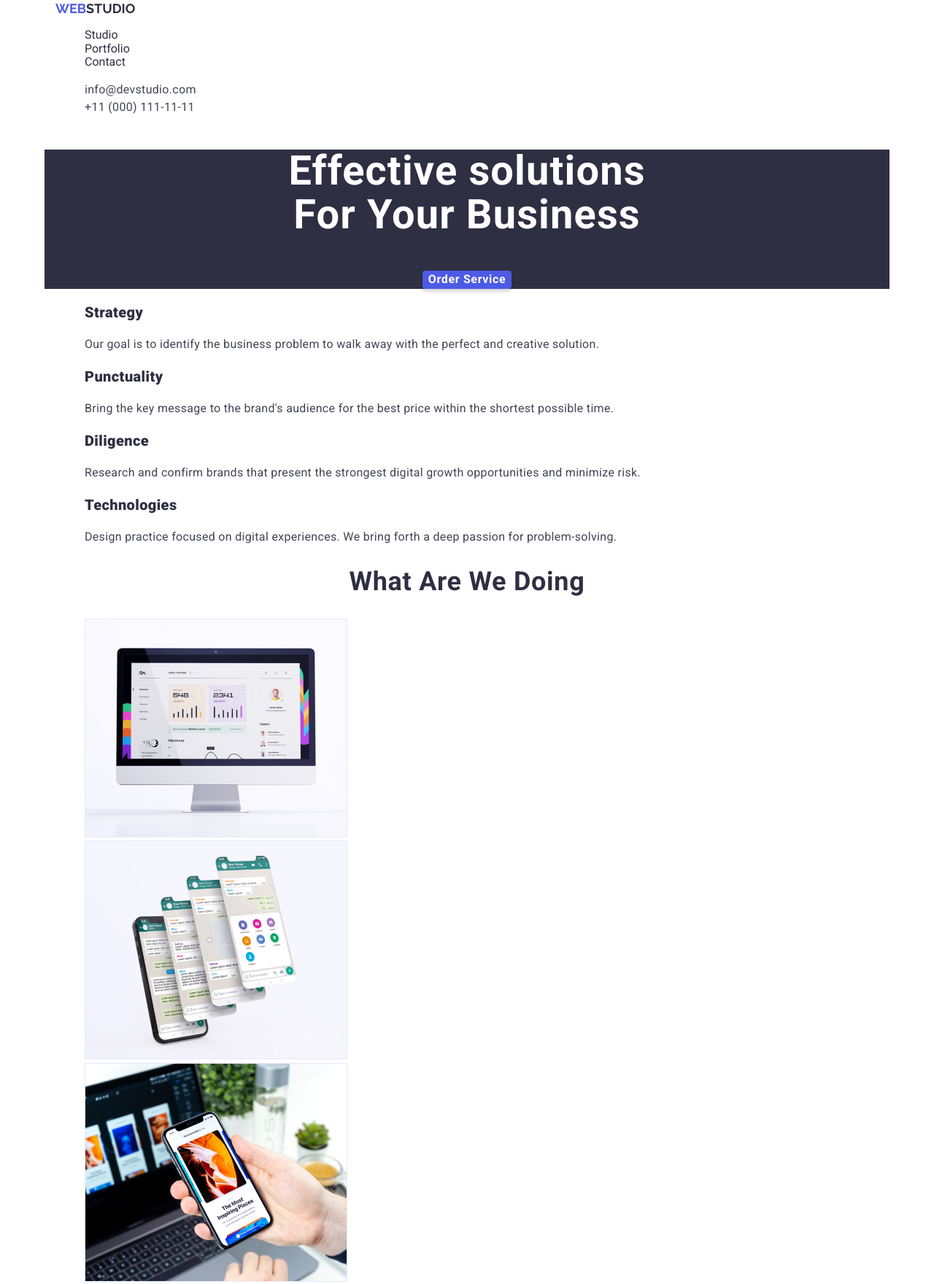
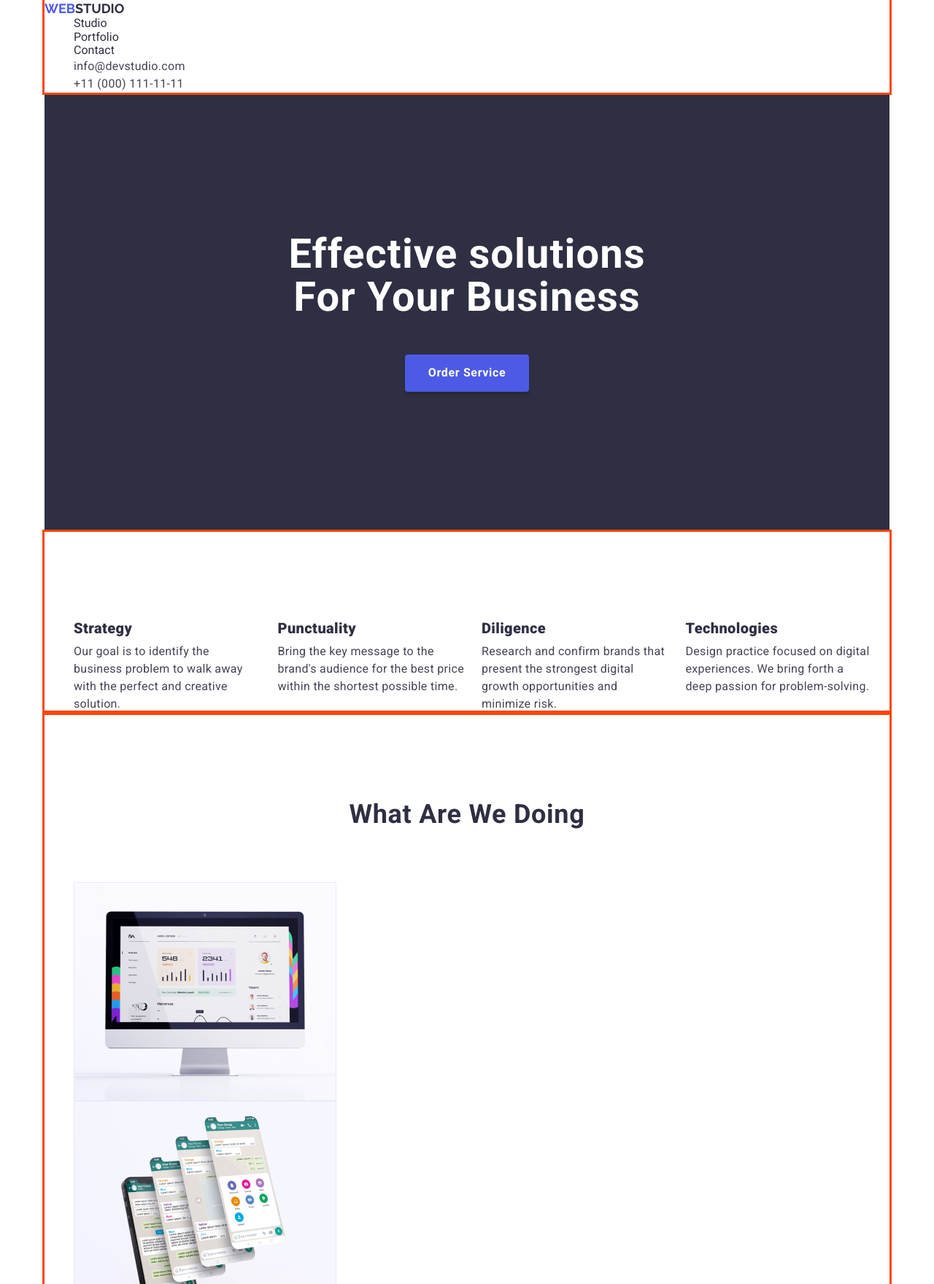
Before and after one commit to ColonelMelnyk/Homework_H3, a plain HTML site: page index.html in a window 1280 px wide. Shown: the top 1760 px of the page at 73% size. Drawn offline with nearby package versions, Linux system fonts and the light colour scheme.

Commit message:
index block styles

```diff
--- a/css/styles.css
+++ b/css/styles.css
@@ -15,19 +15,40 @@
 --light-white-color: #F4F4FD;
 
 }
+/*box-sizing*/
+*, ::after,::before{
+    box-sizing: border-box;
+}
+/*blocking header margins*/
+img {
+    display: block;
+}
+h1,h2,h3,h4,h5,h6, ul, li, p {
+    margin: 0;
+}
 /* pages background color */
 .body{
    background-color: var(--standard-white-color);
    color: var(--text-color);
    font-family: Roboto, Raleway, sans-serif;
+
 }
 /*container*/
 .container{
     width: 1158px;
     margin-left: auto;
     margin-right: auto;
-    padding-left: 15px;
-    padding-right: 15px;
+    outline: 3px solid orangered;
+
+}
+.container-footer{
+    width: 1158px;
+    margin-left: auto;
+    margin-right: auto;
+    outline: 3px solid orangered;
+    height: 310px;
+    padding-top: 100px;
+    padding-bottom: 100px;
 }
 /*logo, contacts and nav*/
 
@@ -56,23 +77,31 @@
     color: var(--title-text-color);
     text-decoration: none;
 }
-.nav-marker{
+.nav-member{
     list-style-type: none;
 }
-.contacts-marker{
+.nav-member:not(:last-child){
+    padding-right: 40px;
+}
+.contacts-member{
     list-style-type: none;
 }
+.contacts-member:not(:last-child){
+    padding-right: 40px;
+}
+
 .contacts-link{
     color: var(--text-color);
     text-decoration: none;
     font-size: 16px;
     line-height: 1.5;
     letter-spacing: 0.02em;
+}
 
-}
 /*footer*/
 .footer{
     background: var(--title-text-color);
+
 
 }
 .footer-logo{
@@ -85,6 +114,8 @@
     text-transform: uppercase;
     color: var(--active-color);
     text-decoration: none;
+    width: 44px;
+    height: 22px;
 
 }
 .footer-logo-studio{
@@ -97,6 +128,9 @@
     text-transform: uppercase;
     color: var(--light-white-color);
     text-decoration: none;
+    width: 44px;
+    height: 22px;
+
 }
 .footer-text{
     font-weight: 400;
@@ -104,6 +138,9 @@
     line-height: 1.5;
     letter-spacing: 0.02em;
     color: var(--accent-color);
+    width: 264px;
+    height: 72px;
+
 }
 
  /*-------------index.html styles-------------*/
@@ -114,8 +151,7 @@
     width: 1158px;
     margin-left: auto;
     margin-right: auto;
-    padding-left: 15px;
-    padding-right: 15px;
+
 }
 .banner-logo{
     font-weight: 600;
@@ -123,6 +159,8 @@
     line-height: 1.07;
     letter-spacing: 0.02em;
     color: var(--standard-white-color);
+    margin-bottom: 48px;
+    padding-top: 192px;
 
 }
 /*button index.html*/
@@ -134,17 +172,30 @@
     letter-spacing: 0.04em;
     color: var(--standard-white-color);
     border-color: transparent;
-    left: 635px;
-    top: 432px;
     background: var(--active-color);
     box-shadow: 0px 4px 4px rgba(0, 0, 0, 0.15);
     border-radius: 4px;
     cursor: pointer;
+    width: 170px;
+    height: 51px;
+    margin-bottom: 192px;
+
 
     }
 /*important-points index.html*/
-.important-points-marker{
+.important-points{
+    display:flex;
+    padding-top: 120px;
+    flex-wrap: nowrap;
+
+}
+
+.important-points-member{
+    padding-right: 24px;
+}
+.important-points-member{
     list-style-type: none;
+    width: 288px;
 }
 .important-points-title{
     font-weight: 600;
@@ -152,6 +203,7 @@
     line-height: 1.2;
     letter-spacing: 0.02em;
     color: var(--title-text-color);
+    padding-bottom: 8px;
 
 }
 .important-points-description{
@@ -169,18 +221,25 @@
     letter-spacing: 0.02em;
     text-transform: capitalize;
     color: var(--title-text-color);
+   padding-bottom: 72px;
+   padding-top: 120px;
 }
-.activities-marker{
+.activities-list{
+    padding-bottom: 120px;
+}
+.activities-member{
     list-style-type: none;
 }
 /*teamcards index.html*/
-.teamcards-marker{
+.teamcards-member{
     list-style-type: none;
+
 }
 .teamcards{
     background: var(--light-white-color);
+}
 
-}
+
 .teamcards-title{
     font-weight: 600;
     font-size: 36px;
@@ -189,7 +248,12 @@
     letter-spacing: 0.02em;
     text-transform: capitalize;
     color: var(--title-text-color);
+    padding-top: 120px;
+    padding-bottom: 72px;
 
+}
+.teamcards-list{
+    padding-bottom: 72px;
 }
 /*-------------portfolio.html styles-------------*/
 /*buttons and image lists*/
@@ -222,6 +286,8 @@ list-style-type: none;
     border: 1px solid var(--accent-color);
     border-radius: 4px;
     cursor: pointer;
+    min-width: 69px;
+    height: 48px;
 }
 
 
--- a/index.html
+++ b/index.html
@@ -20,15 +20,15 @@
             <a href="./index.html" class="logo">Web<span class="logo-studio">Studio</span></a>
             <nav>
                 <ul class="nav">
-                    <li class="nav-marker"><a href ="./index.html" class="nav-link">Studio</a></li>
-                    <li class="nav-marker"><a href ="./portfolio.html" class="nav-link">Portfolio</a></li>
-                    <li class="nav-marker"><a href ="./contact.html" class="nav-link">Contact</a></li>
+                    <li class="nav-member"><a href ="./index.html" class="nav-link">Studio</a></li>
+                    <li class="nav-member"><a href ="./portfolio.html" class="nav-link">Portfolio</a></li>
+                    <li class="nav-member"><a href ="./contact.html" class="nav-link">Contact</a></li>
+                  </ul>
+                  <uL class="contacts">
+                    <li class="contacts-member"><a href="mailto:info@devstudio.com" class="contacts-link">info@devstudio.com</a></li>
+                    <li class="contacts-member"><a href="tel:+11(000)111-11-11" class="contacts-link">+11 (000) 111-11-11</a></li>
                 </ul>
             </nav>
-                <ul class="contacts">
-                    <li class="contacts-marker"><a href="mailto:info@devstudio.com" class="contacts-link">info@devstudio.com</a></li>
-                    <li class="contacts-marker"><a href="tel:+11(000)111-11-11" class="contacts-link">+11 (000) 111-11-11</a></li>
-                </ul>
         </div>
     </header>
         <!--main content-->
@@ -43,22 +43,22 @@
     <section>
         <div class="container">
             <ul class="important-points">
-                <li class="important-points-marker">
+                <li class="important-points-member">
                     <h3 class="important-points-title"><b>Strategy</b></h3>
                     <p class="important-points-description">Our goal is to identify the business
                         problem to walk away with the perfect and creative solution. </p>
                 </li>
-                <li class="important-points-marker">
+                <li class="important-points-member">
                     <h3 class="important-points-title"><b>Punctuality</b></h3>
                     <p class="important-points-description">Bring the key message to the brand's audience for the best price
                         within the shortest possible time.</p>
                 </li>
-                <li class="important-points-marker">
+                <li class="important-points-member">
                     <h3 class="important-points-title"><b>Diligence</b></h3>
                     <p class="important-points-description">Research and confirm brands that present the strongest
                         digital growth opportunities and minimize risk.</p>
                 </li>
-                <li class="important-points-marker">
+                <li class="important-points-member">
                     <h3 class="important-points-title"><b>Technologies</b></h3>
                     <p class="important-points-description">Design practice focused on digital experiences.
                         We bring forth a deep passion for problem-solving.</p>
@@ -70,28 +70,28 @@
     <section class="activities">
         <div class="container">
             <h2 class="activities-title"> What are we doing</h2>
-            <ul>
-                <li class="activities-marker"><img src = "./images/Image1.jpg" alt ="img1" width="360"></li>
-                <li class="activities-marker"><img src = "./images/Image2.jpg" alt ="img2" width="360"></li>
-                <li class="activities-marker"><img src = "./images/Image3.jpg" alt ="img3" width="360"></li>
+            <ul class="activities-list">
+                <li class="activities-member"><img src = "./images/Image1.jpg" alt ="img1" width="360"></li>
+                <li class="activities-member"><img src = "./images/Image2.jpg" alt ="img2" width="360"></li>
+                <li class="activities-member"><img src = "./images/Image3.jpg" alt ="img3" width="360"></li>
             </ul>
         </div>
     </section>
         <!--teamсards-->
     <section class="teamcards">
         <div class="container">
-            <h2 class="teamcards-title"> Our Team</h2>
-            <ul>
-                <li class="teamcards-marker"><img src = "./images/img1.jpg" alt ="Product Designer" width="264">
+            <h2 class="teamcards-title">Our Team</h2>
+            <ul class="teamcards-list">
+                <li class="teamcards-member"><img src = "./images/img1.jpg" alt ="Product Designer" width="264">
                     <h3>Mark Guerrero</h3> <p>Product Designer</p>
                 </li>
-                <li class="teamcards-marker"><img src = "./images/img4.jpg" alt ="Frontend Developer" width="264">
+                <li class="teamcards-member"><img src = "./images/img4.jpg" alt ="Frontend Developer" width="264">
                 <h3>Tom Ford</h3> <p></p>Frontend Developer
                 </li>
-                <li class="teamcards-marker"><img src = "./images/img2.jpg" alt ="Marketing" width="264">
+                <li class="teamcards-member"><img src = "./images/img2.jpg" alt ="Marketing" width="264">
                     <h3>Camila Garcia</h3> <p>Marketing</p>
             </li>
-                <li class="teamcards-marker"><img src = "./images/img3.jpg" alt ="UI Designer" width="264">
+                <li class="teamcards-member"><img src = "./images/img3.jpg" alt ="UI Designer" width="264">
                 <h3>Daniel Wilson</h3> <p>UI Designer</p>
                 </li>
             </ul>
@@ -100,7 +100,7 @@
 </main>
         <!--footer-->
     <footer class="footer">
-        <div class="container">
+        <div class="container-footer">
             <a href="./index.html" class="footer-logo">Web<span class="footer-logo-studio">Studio</span></a>
             <p class="footer-text"> Increase the flow of customers and sales for your business
             with digital marketing & growth solutions.</p>
```
Also changed, not shown: portfolio.html (+1 -1 lines).
